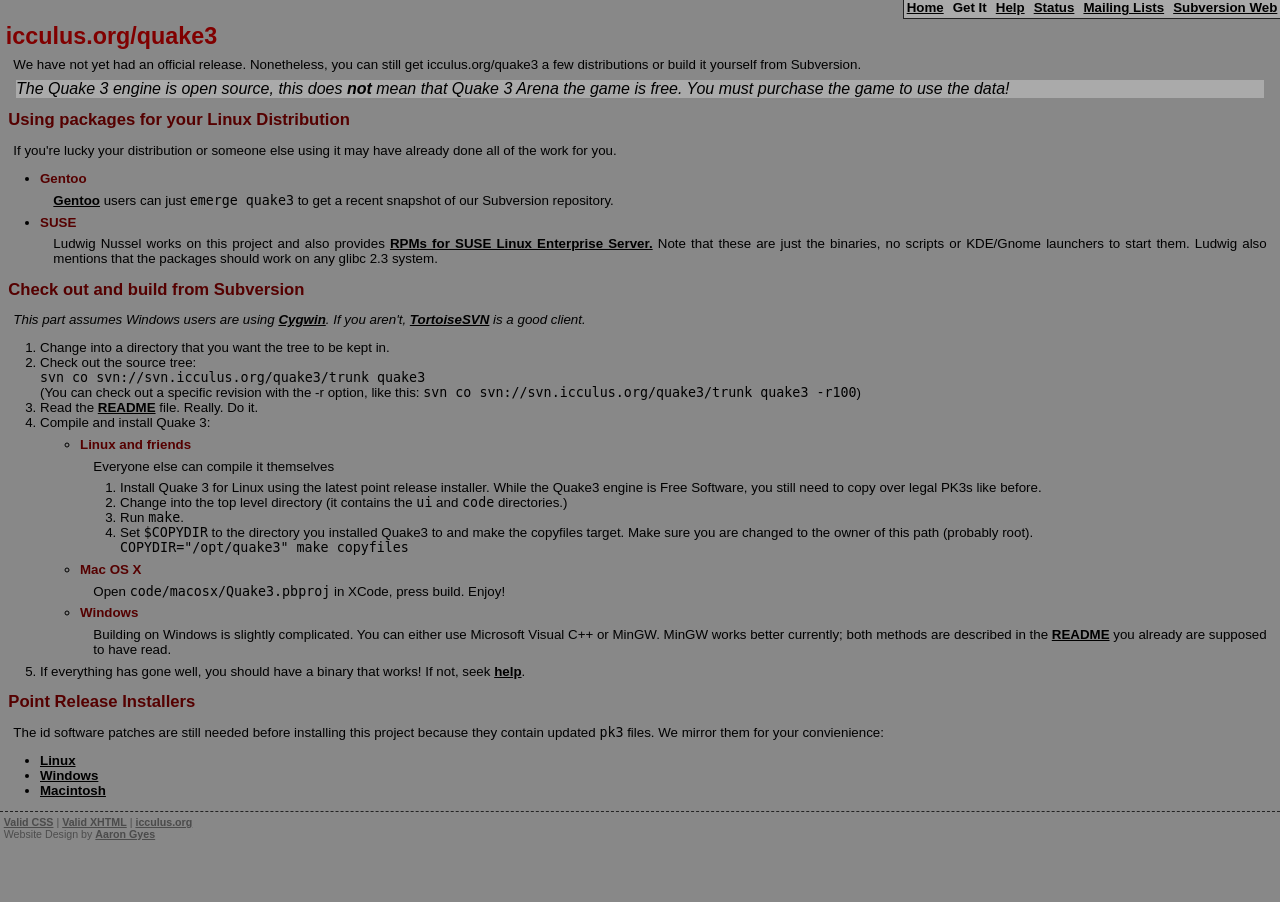
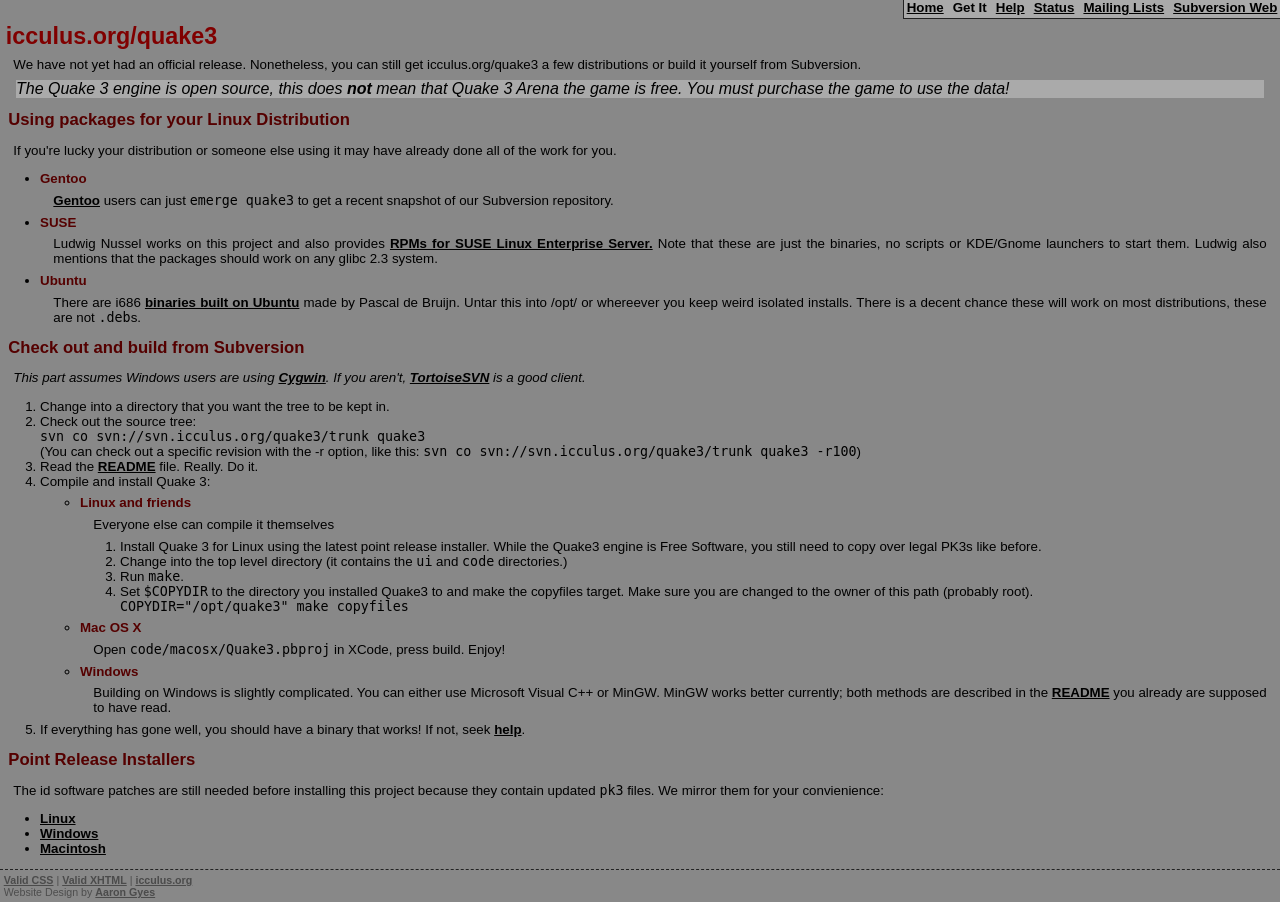
Before and after one commit to ariya/ioquake3, a PHP site: page /?page=get in a window 1280 px wide. Before the commit the page ends 840 px from the top, so only its background shows below. Run offline with PHP 8.4, Linux system fonts and the light colour scheme; data that the repository does not hold is empty.

Commit message:
Ubuntu binaries
git-svn-id: svn://svn.icculus.org/quake3/trunk@381 edf5b092-35ff-0310-97b2-ce42778d08ea

```diff
--- a/web/include/get.php
+++ b/web/include/get.php
@@ -19,6 +19,14 @@
 		RPMs for SUSE Linux Enterprise Server.</a> Note that these are just
 		the binaries, no scripts or KDE/Gnome launchers to start them. Ludwig also
 		mentions that the packages should work on any glibc 2.3 system.</p>
+	</li>
+	<li>
+		<h3>Ubuntu</h3>
+		<p>There are i686 <a href="hhttp://www.xs4all.nl/~bruijn9/quake3/breezy/">binaries
+		built on Ubuntu</a> made by Pascal de Bruijn. Untar this into /opt/
+		or whereever you keep weird isolated installs. There is a decent
+		chance these will work on most distributions, these are not
+		<span class="shell">.deb</span>s.</p>
 	</li>
 </ul>
 
```
